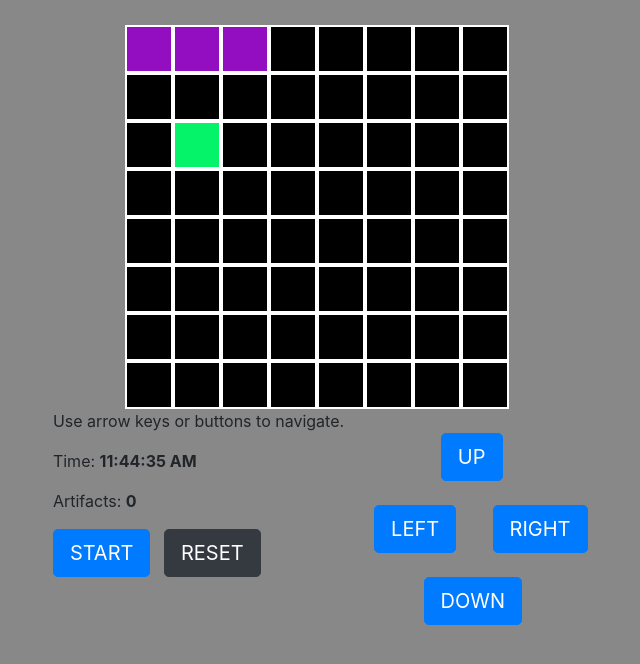
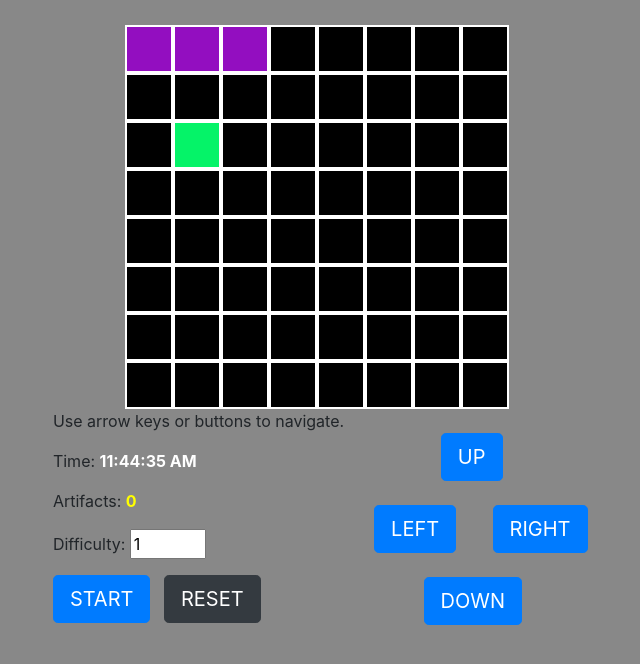
Before and after one commit to midhunsankar/SnakeGame, a website built with webpack: page src/index.html in a window 1280 px wide. Shown: the whole page, without its empty margins (323-963 px from the left). Built offline with nearby package versions, Linux system fonts and the light colour scheme.

Commit message:
Introduced Difficulty level

```diff
--- a/src/index.html
+++ b/src/index.html
@@ -12,6 +12,7 @@
                 <p>Use arrow keys or buttons to navigate.</p>
                 <p>Time: <strong id="catchTimer"></strong></p>
                 <p>Artifacts: <strong id="catchCount"></strong></p>
+                <p>Difficulty: <input id="levelSelect" type="number" min="1" max="5" value="1" /></p>
                 <div>
                     <button id="btnSTART" class="btn btn-lg btn-primary">START</button>
                     &nbsp;
--- a/src/main.js
+++ b/src/main.js
@@ -102,6 +102,8 @@ function Main(){
     document.getElementById("btnLEFT").addEventListener('click', (e) => { MoveLEFT(); });
     document.getElementById("btnRIGHT").addEventListener('click', (e) => { MoveRIGHT(); });
     document.getElementById("btnSTART").addEventListener('click', (e) => {
+
+        let lvl = document.getElementById("levelSelect").value;
         let autoInterval = setInterval(()=>{
             if(!gameover){
                 AutoMove();
@@ -109,7 +111,7 @@ function Main(){
            else{
                clearInterval(autoInterval);
            }
-        }, 500);
+        },(6 - parseInt(lvl)) * 100);
         e.target.disabled = true;
         // Remove focus from star button.
         if (document.activeElement) {
--- a/src/style.css
+++ b/src/style.css
@@ -5,6 +5,12 @@ body{
 
 #rootPlaceholder{
     max-width: 24em;
+}
+#catchTimer{
+    color: #fff;
+}
+#catchCount{
+    color: yellow;
 }
 
 .block {
```
